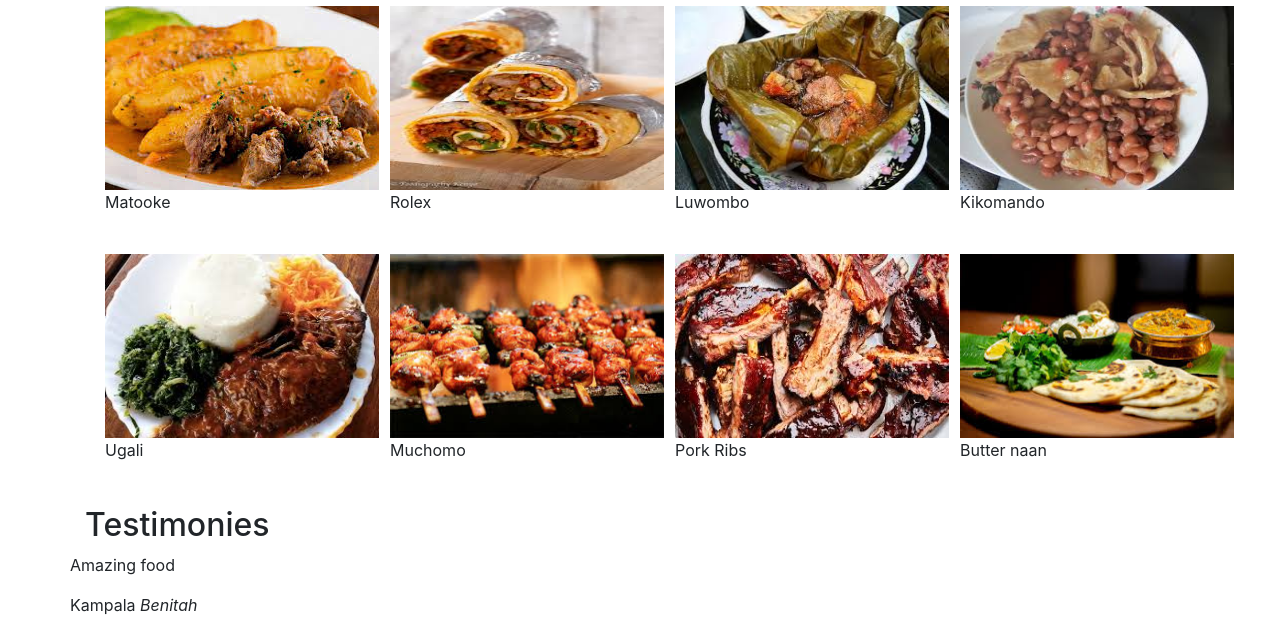
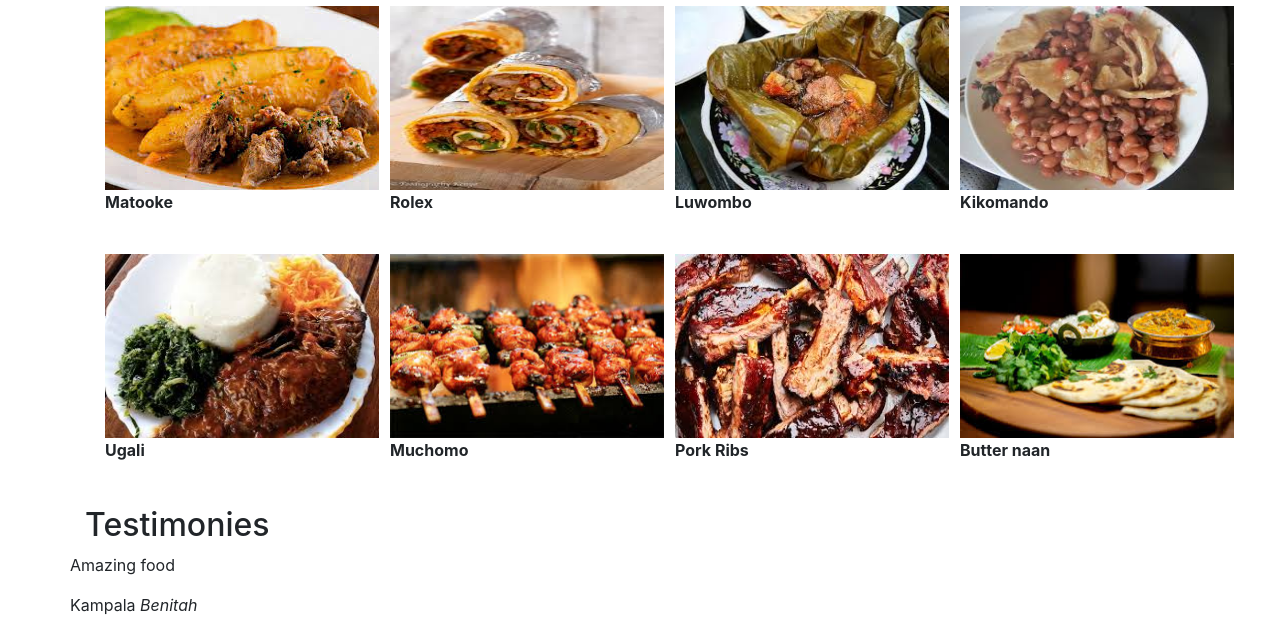
Before and after one commit to philip-bbaale/Catering, a plain HTML site: page index.html in a window 1280 px wide. Shown: the part 276-909 px from the top of the page. Drawn offline with Linux system fonts and the light colour scheme.

Commit message:
adding strong tag to food names

```diff
--- a/index.html
+++ b/index.html
@@ -25,7 +25,7 @@
               <img src="images/matooke.jpeg" alt="matooke" height="184px" width="274px">
             </div>
             <div class="panel-footer">
-              Matooke
+              <strong>Matooke</strong>
             </div>
           </div>
         </div>
@@ -35,7 +35,7 @@
               <img src="images/rolex.jpeg" alt="Rolex" height="184px" width="274px">
             </div>
             <div class="panel-footer">
-              Rolex
+              <strong>Rolex</strong>
             </div>
           </div>
         </div>
@@ -45,7 +45,7 @@
               <img src="images/luwombo.jpeg" alt="Luwombo" height="184px" width="274px">
             </div>
             <div class="panel-footer">
-              Luwombo
+              <strong>Luwombo</strong>
             </div>
           </div>
         </div>
@@ -55,7 +55,7 @@
               <img src="images/kikomando.jpeg" alt="Kikomando" height="184px" width="274px">
             </div>
             <div class="panel-footer">
-              Kikomando
+              <strong>Kikomando</strong>
             </div>
           </div>
         </div>
@@ -68,7 +68,7 @@
               <img src="images/ugali.jpeg" alt="ugali" height="184px" width="274px">
             </div>
             <div class="panel-footer">
-              Ugali
+              <strong>Ugali</strong>
             </div>
           </div>
         </div>
@@ -78,7 +78,7 @@
               <img src="images/muchomo.jpeg" alt="muchomo" height="184px" width="274px">
             </div>
             <div class="panel-footer">
-              Muchomo
+              <strong>Muchomo</strong>
             </div>
           </div>
         </div>
@@ -88,7 +88,7 @@
               <img src="images/pork.jpeg" alt="pork" height="184px" width="274px">
             </div>
             <div class="panel-footer">
-              Pork Ribs
+              <strong>Pork Ribs</strong>
             </div>
           </div>
         </div>
@@ -98,7 +98,7 @@
               <img src="images/buternaan.jpeg" alt="batter naan" height="184px" width="274px">
             </div>
             <div class="panel-footer">
-              Butter naan
+              <strong>Butter naan</strong>
             </div>
           </div>
         </div>
```
